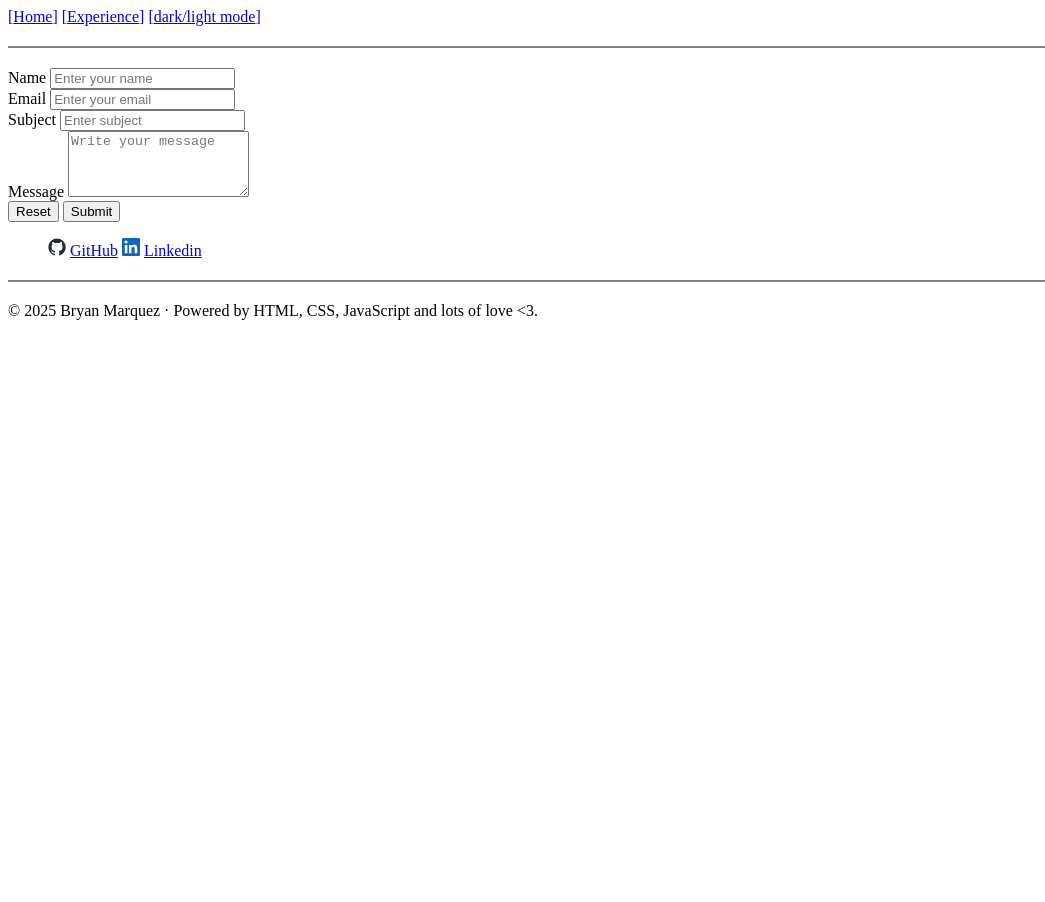
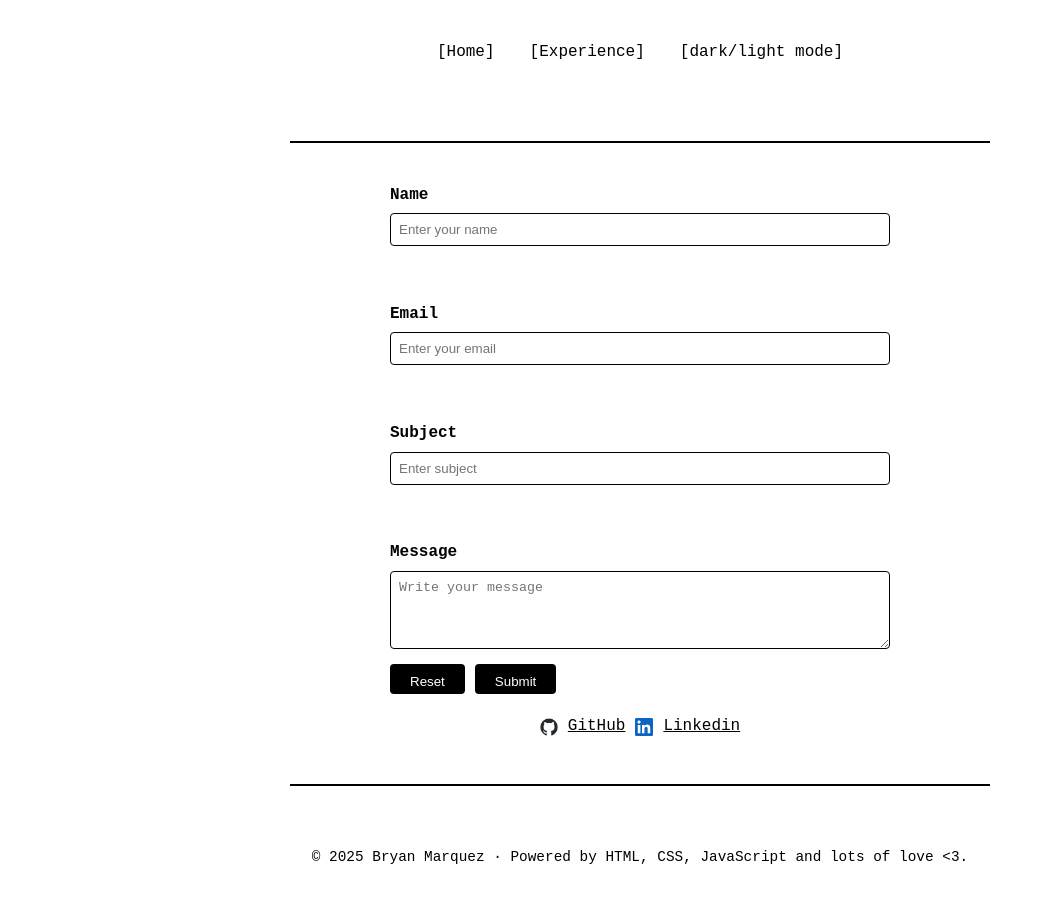
Before and after one commit to BryanMarqz/portfolio, a plain HTML site: page hmtl/contact-info/contact-info.html in a window 1280 px wide. Shown: the whole page, without its empty margins (0-1045 px from the left). Before the commit the page ends 800 px from the top, so only its background shows below. Drawn offline with Linux system fonts and the light colour scheme.

Commit message:
Fixed issues with colors and layout.

```diff
--- a/css/styles.css
+++ b/css/styles.css
@@ -1,20 +1,214 @@
+body {
+    font-family: 'Roboto Mono', monospace;
+    line-height: 1.6;
+    max-width: 700px;
+    margin: 0 auto;
+    padding: 20px;
+    display: flex;
+    flex-direction: column;
+    min-height: 100vh;
+    background-color: white;
+    color: black;
+}
+
 .dark-mode {
     background-color: black;
     color: white;
 }
 
+.dark-mode a {
+    color: white;
+}
+
+header {
+    display: flex;
+    flex-direction: column;
+    align-items: center;
+    margin-bottom: 30px;
+}
+
+header h1 {
+    font-size: 2.5em;
+    margin-bottom: 5px;
+}
+
+header h2 {
+    font-size: 1.8em;
+    margin-top: 0;
+    color: black;
+}
+
+.dark-mode header h2 {
+    color: white;
+}
+
+nav {
+    display: flex;
+    justify-content: center;
+    flex-wrap: wrap;
+    gap: 15px;
+    margin: 15px 0;
+}
+
+nav a {
+    text-decoration: none;
+    color:black;
+    padding: 5px 10px;
+    transition: color 0.2s;
+}
+
+nav a:hover {
+    color: blue;
+}
+
+.dark-mode nav a:hover {
+    color: blue;
+}
+
 .divider {
     border: none;
-    border-top: 2px solid gray;
+    border-top: 2px solid black;
     width: 100%;
-    margin-top: 20px;
+    margin: 25px 0;
+}
+
+.dark-mode .divider {
+    border-top-color: white;
+}
+
+.profile-pic {
+    max-width: 300px;
+    width: 50%;
+    height: auto;
+    border-radius: 1%;
+    margin-left: auto;
+    margin-right: auto;
+}
+
+p {
+    text-align: justify;
     margin-bottom: 20px;
+    flex: 1;
+}
+
+ul {
+    padding-left: 20px;
+}
+
+li {
+    margin-bottom: 10px;
+}
+
+footer {
+    font-size: 0.9em;
+    text-align: center;
+    margin-top: auto;
+    padding-top: 20px;
+}
+
+footer nav {
+    display: flex;
+    justify-content: center;
+    align-items: center;
+    flex-wrap: wrap;
+    gap: 10px;
+}
+
+form {
+    display: flex;
+    flex-direction: column;
+    max-width: 500px;
+    width: 100%;
+    margin: 0 auto;
+}
+
+label {
+    margin-top: 15px;
+    font-weight: bold;
+}
+
+input, textarea {
+    width: 100%;
+    padding: 8px;
+    margin-top: 5px;
+    margin-bottom: 15px;
+    border: 1px solid black;
+    border-radius: 4px;
+    box-sizing: border-box;
+    background-color: white;
+}
+
+.dark-mode input, .dark-mode textarea {
+    background-color: white;
+    color: black;
+}
+
+.button-group {
+    display: flex;
+    gap: 10px;
+    height: 30px;
+}
+
+button {
+    background-color: black;
+    color: white;
+    padding: 10px 20px;
+    border: none;
+    border-radius: 4px;
+    cursor: pointer;
+    transition: background-color 0.2s;
+}
+
+button:hover {
+    background-color: darkblue;
 }
 
 nav a::before {
     content: "[";
+    color: black;
 }
 
 nav a::after {
     content: "]";
+    color: black;
 }
+
+.dark-mode nav a::before {
+    color: white;
+}
+
+.dark-mode nav a::after {
+    color: white;
+}
+
+.dark-mode button {
+    background-color: white;
+    color: black;
+}
+
+.dark-mode button:hover {
+    background-color: blue;
+}
+
+
+form + ul {
+    display: flex;
+    justify-content: center;
+    align-items: center;
+    gap: 10px;
+    padding: 0;
+    list-style-type: none;
+    margin: 20px auto;
+}
+
+ul + a:hover {
+    color: blue;
+}
+
+.link {
+    color: black;
+}
+
+.link:hover {
+    color: blue;
+}
--- a/hmtl/contact-info/contact-info.html
+++ b/hmtl/contact-info/contact-info.html
@@ -28,15 +28,16 @@
         <br>
         <label for="message">Message</label>
         <textarea id="message" name="message" rows="4" placeholder="Write your message"></textarea>
-        <br>
-        <button type="reset" title="Reset">Reset</button>
-        <button type="submit" title="Submit">Submit</button>
+        <div class="button-group">
+            <button type="reset" title="Reset">Reset</button>
+            <button type="submit" title="Submit">Submit</button>
+        </div>
     </form>
     <ul>
         <img src="../assets/github-mark.png" alt="Small png of the GitHub logo." title="GitHub Logo" width="18px">
-        <a href="https://github.com/BryanMarqz" target="_blank" rel="noopener noreferrer">GitHub</a>
+        <a class="link" href="https://github.com/BryanMarqz" target="_blank" rel="noopener noreferrer">GitHub</a>
         <img src="../assets/In-Blue-128.png" alt="Small png of the Linkedin logo." title="Linkedin Logo" width="18px">
-        <a href="https://www.linkedin.com/in/bryan-márquez-9184862b4/" target="_blank" rel="noopener noreferrer">Linkedin</a>
+        <a class="link" href="https://www.linkedin.com/in/bryan-márquez-9184862b4/" target="_blank" rel="noopener noreferrer">Linkedin</a>
     </ul>
 
     <hr class="divider">
```
Also changed, not shown: hmtl/experience/experience.html (+6 -4 lines), hmtl/index.html (+1 -1 lines), 1 other file.
